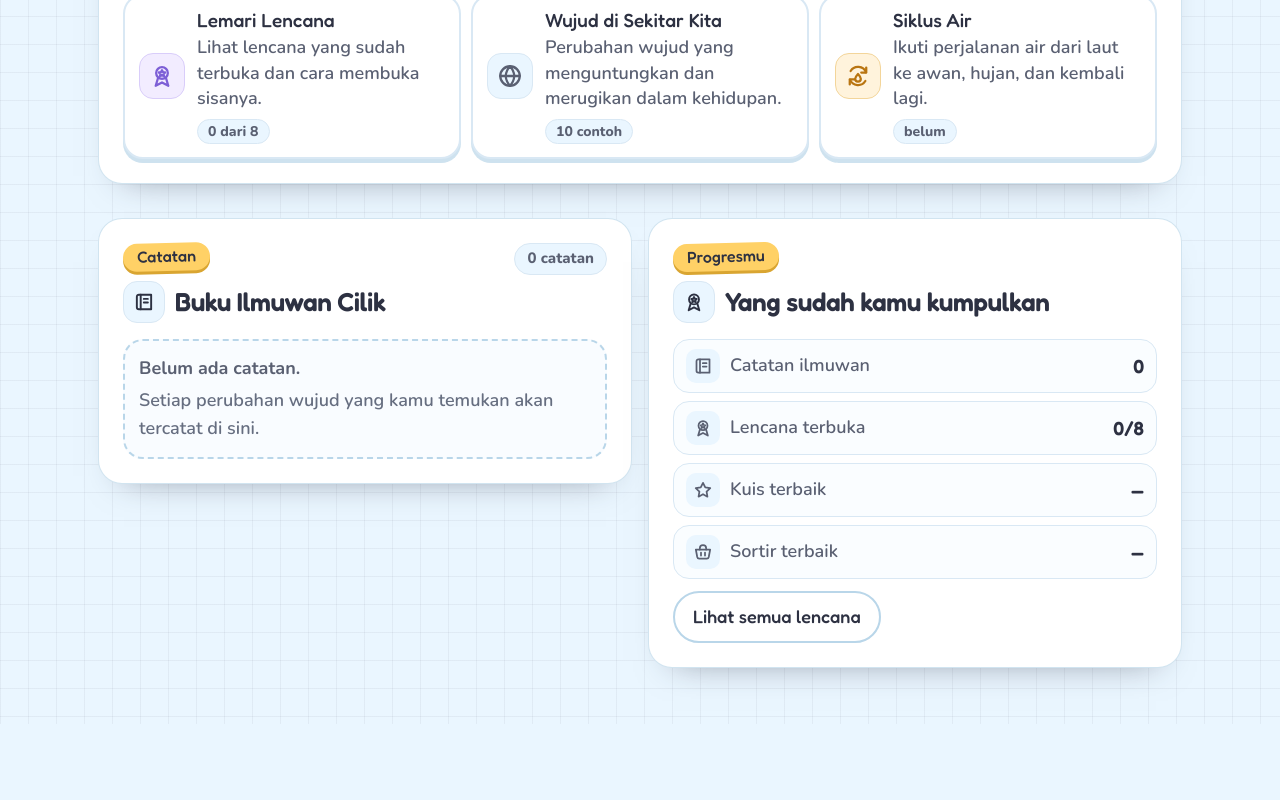
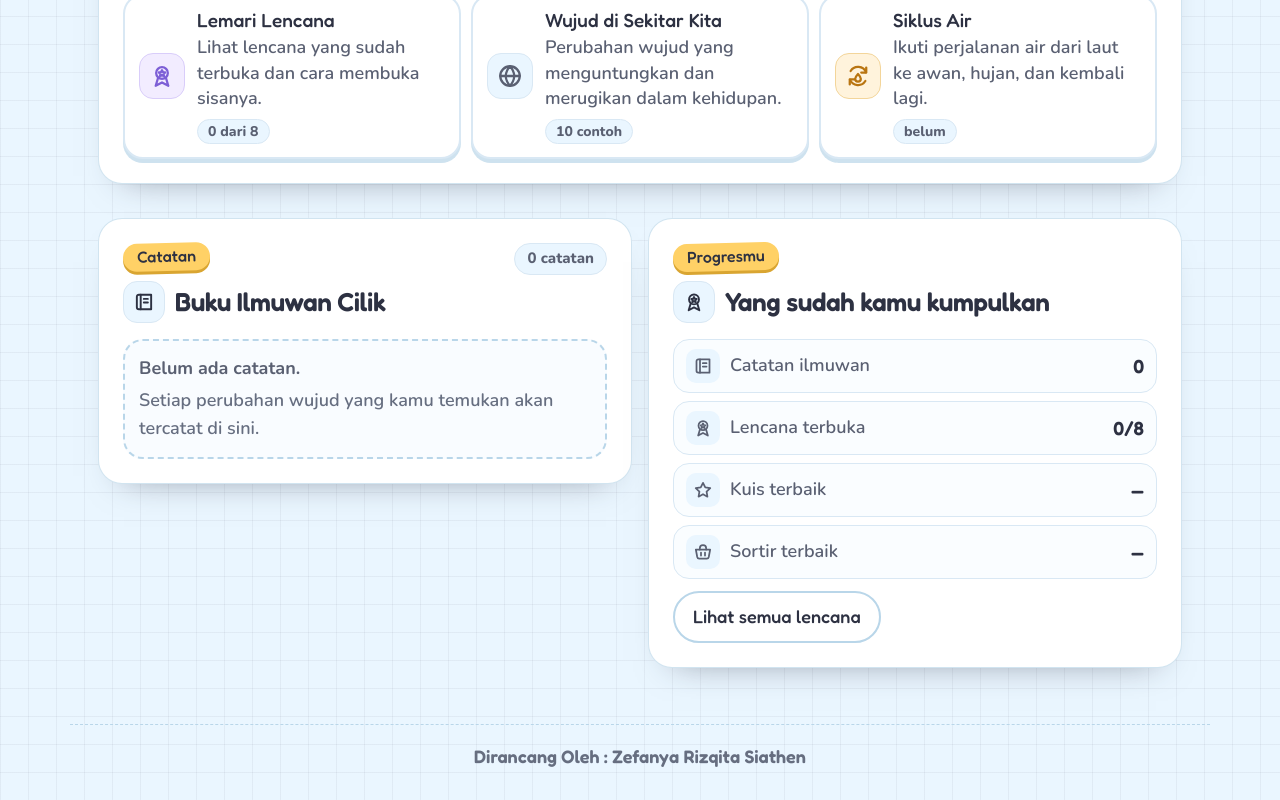
Before and after one commit to Carelyk/Lab-Wujud-Benda, a React (Vite) app: page / in a window 1280 px wide. Shown: the part 1048-1848 px from the top of the page. Before the commit the page ends 1772 px from the top, so only its background shows below. Built offline with nearby package versions, Linux system fonts and the light colour scheme.

Commit message:
feat: add designer credit footer

```diff
--- a/src/App.module.css
+++ b/src/App.module.css
@@ -14,10 +14,17 @@
 }
 
 .kaki {
+  width: min(100% - 28px, var(--lebar));
+  margin: 0 auto;
   padding: 18px 16px 28px;
   border-top: 1px dashed var(--line-strong);
   text-align: center;
-  font-size: 15px;
+  font-size: clamp(15px, 1.6vw, 18px);
   font-weight: 700;
   color: var(--ink-faint);
 }
+
+.kaki strong {
+  font-family: var(--font-display);
+  font-weight: 600;
+}
--- a/src/App.tsx
+++ b/src/App.tsx
@@ -162,6 +162,9 @@ export default function App() {
         onKembali={layar !== 'beranda' ? () => pergi('beranda') : undefined}
       />
       <main className={s.utama}>{isi}</main>
+      <footer className={s.kaki}>
+        <strong>Dirancang Oleh : Zefanya Rizqita Siathen</strong>
+      </footer>
       {lencanaBaru.length > 0 ? (
         <BadgePopup id={lencanaBaru[0]} onTutup={bersihkanLencanaBaru} />
       ) : null}
```
Also changed, not shown: 1 other file (tests, documents, lock files or other folders).
